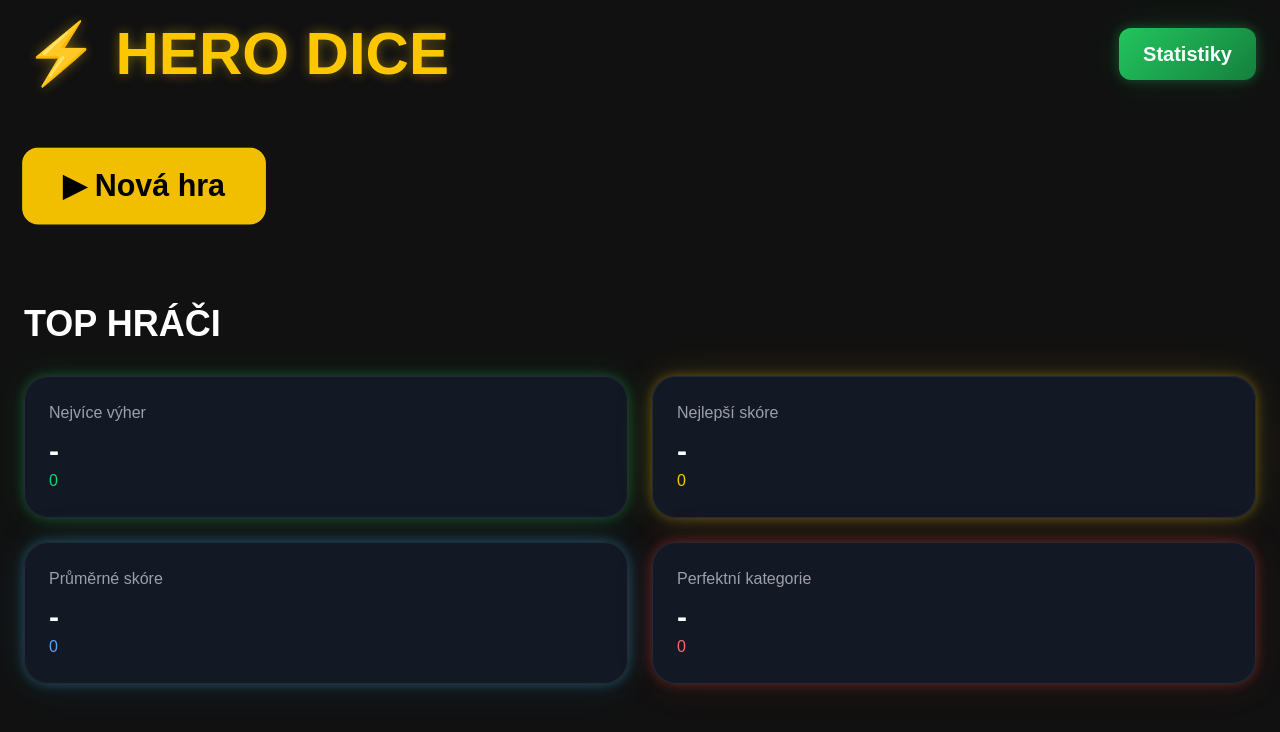
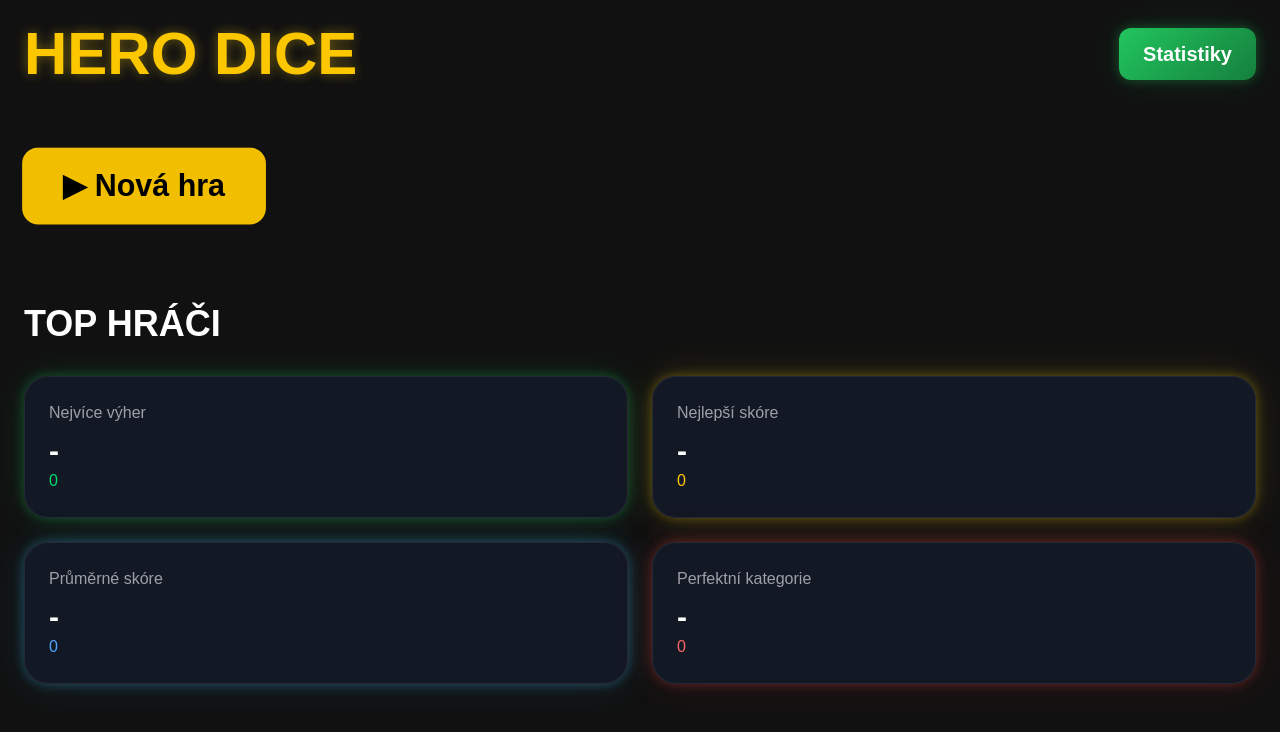
Before and after one commit to rasikjiri/hero-dice, a Next.js app: page / in a window 1280 px wide. Shown: the top 732 px of the page. Built offline with nearby package versions, Linux system fonts and the light colour scheme.

Commit message:
UI polish update

```diff
--- a/app/page.tsx
+++ b/app/page.tsx
@@ -406,7 +406,7 @@ export default function Home() {
         <>
           <div className="flex flex-col gap-4 md:flex-row md:items-center md:justify-between">
             <h1 className="hero-text-glow text-4xl font-black text-yellow-400 md:text-6xl">
-              ⚡️ HERO DICE
+              HERO DICE
             </h1>
 
             <button
```
